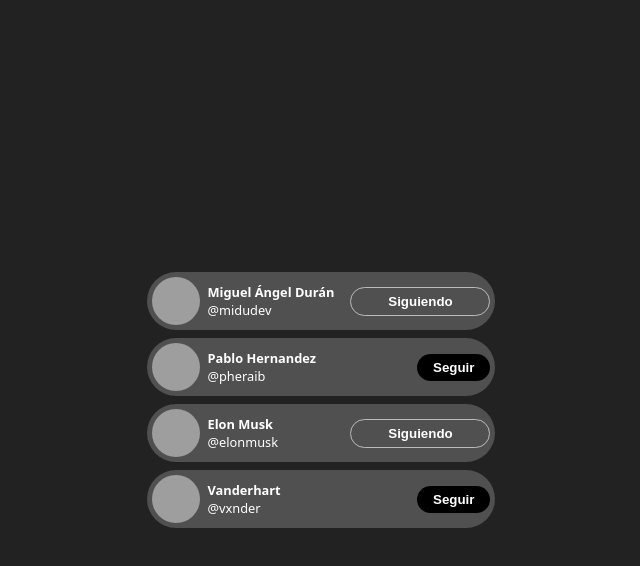
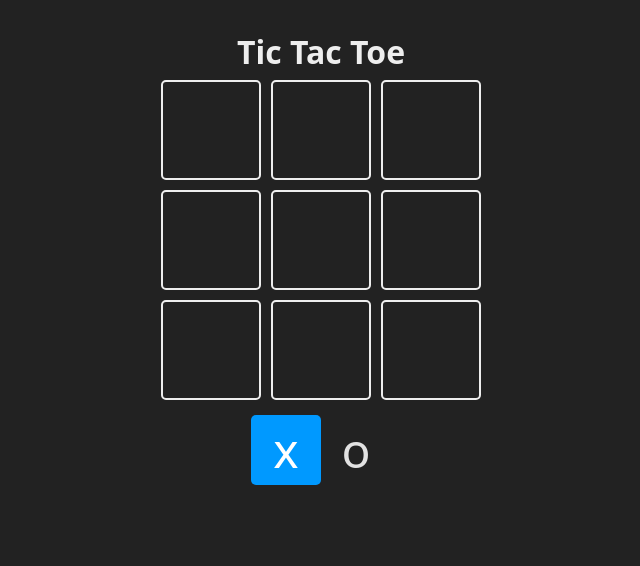
Before and after one commit to Rezi-Sirbiladze/react, a React (Vite) app in the folder projects/vite-project/: page / in a window 1280 px wide. Shown: the top 566 px of the page, without its empty margins (319-959 px from the left). Built offline with nearby package versions, Linux system fonts and the light colour scheme; grey boxes are pictures that could not be loaded.

Commit message:
ADD TicTacToe table logic

```diff
--- /dev/null
+++ b/projects/vite-project/src/css/App_TicTacToe.css
@@ -0,0 +1,131 @@
+:root {
+    font-family: system-ui, -apple-system, BlinkMacSystemFont, 'Segoe UI', Roboto, Oxygen, Ubuntu, Cantarell, 'Open Sans', 'Helvetica Neue', sans-serif;
+    font-size: 16px;
+    line-height: 24px;
+    font-weight: 400;
+
+    color-scheme: light dark;
+    color: rgba(255, 255, 255, 0.87);
+    background-color: #242424;
+
+    font-synthesis: none;
+    text-rendering: optimizeLegibility;
+    -webkit-font-smoothing: antialiased;
+    -moz-osx-font-smoothing: grayscale;
+    -webkit-text-size-adjust: 100%;
+}
+
+body {
+    margin: 0;
+    display: flex;
+    justify-content: center;
+    min-width: 320px;
+    min-height: 100vh;
+}
+
+* {
+    padding: 0;
+    margin: 0;
+    box-sizing: border-box;
+}
+
+.board {
+    width: fit-content;
+    margin: 40px auto;
+    text-align: center;
+}
+
+.board h1 {
+    color: #eee;
+    margin-bottom: 16px;
+}
+
+.board button {
+    padding: 8px 12px;
+    margin: 25px;
+    background: transparent;
+    border: 2px solid #eee;
+    color: #eee;
+    width: 100px;
+    border-radius: 5px;
+    transition: 0.2s;
+    font-weight: bold;
+    cursor: pointer;
+}
+
+.board button:hover {
+    background: #eee;
+    color: #222;
+}
+
+.board .game {
+    display: grid;
+    grid-template-columns: repeat(3, 1fr);
+    gap: 10px;
+}
+
+.turn {
+    display: flex;
+    justify-content: center;
+    margin: 15px auto;
+    width: fit-content;
+    position: relative;
+    border-radius: 10px;
+}
+
+.turn .square,
+.winner .square {
+    width: 70px;
+    height: 70px;
+    pointer-events: none;
+    border-color: transparent;
+}
+
+.square.is-selected {
+    color: #fff;
+    background: #09f;
+}
+
+.winner {
+    position: absolute;
+    width: 100vw;
+    height: 100vh;
+    top: 0;
+    left: 0;
+    display: grid;
+    place-items: center;
+    background-color: rgba(0, 0, 0, 0.7);
+}
+
+.winner .text {
+    background: #111;
+    height: 300px;
+    width: 320px;
+    border: 2px solid #eee;
+    border-radius: 10px;
+    display: flex;
+    flex-direction: column;
+    justify-content: center;
+    align-items: center;
+    gap: 20px;
+}
+
+.winner .win {
+    margin: 0 auto;
+    width: fit-content;
+    border: 2px solid #eee;
+    border-radius: 10px;
+    display: flex;
+    gap: 15px;
+}
+
+.square {
+    width: 100px;
+    height: 100px;
+    border: 2px solid #eee;
+    border-radius: 5px;
+    display: grid;
+    place-items: center;
+    cursor: pointer;
+    font-size: 48px;
+}
--- /dev/null
+++ b/projects/vite-project/src/js/App_TicTacToe.jsx
@@ -0,0 +1,73 @@
+import { useState } from "react"
+
+const TURNS = {
+    X: 'x',
+    O: 'o'
+}
+
+
+
+const Square = ({ children, isSelected, updateBoard, index }) => {
+    const className = `square ${isSelected ? 'is-selected' : ''}`
+
+    const handleClick = () => {
+        updateBoard(index)
+    }
+
+    return (
+        <div
+            onClick={handleClick}
+            className={className}
+        >
+            {children}
+        </div>
+    )
+}
+
+export function App_TicTacToe() {
+    const [board, setBoard] = useState(Array(9).fill(null))
+    const [turn, setTurn] = useState(TURNS.X)
+
+    const updateBoard = (index) => {
+        const newBoard = [...board]
+        newBoard[index] = turn
+        setBoard(newBoard)
+
+        const newTurn = turn === TURNS.X ? TURNS.O : TURNS.X
+        setTurn(newTurn)
+    }
+
+    return (
+        <main className="board">
+            <h1>Tic Tac Toe</h1>
+            <section className="game">
+                {
+                    board.map((_, index) => {
+                        return (
+                            <Square
+                                key={index}
+                                index={index}
+                                updateBoard={updateBoard}
+                            >
+                                {board[index]}
+                            </Square>
+                        )
+                    })
+                }
+            </section>
+            <section className="turn">
+                <Square
+                    isSelected={turn === TURNS.X}
+                >
+                    {TURNS.X}
+                </Square>
+
+                <Square
+                    isSelected={turn === TURNS.O}
+                >
+                    {TURNS.O}
+                </Square>
+            </section>
+        </main>
+    )
+}
--- a/projects/vite-project/src/main.jsx
+++ b/projects/vite-project/src/main.jsx
@@ -1,10 +1,11 @@
 import React from 'react'
 import ReactDOM from 'react-dom/client'
-import { App_TwitterFollowCard } from './js/App_TwitterFollowCard.jsx'
+import { App_TicTacToe } from './js/App_TicTacToe.jsx'
 import './css/index.css'
+import './css/App_TicTacToe.css'
 
 const root = ReactDOM.createRoot(document.getElementById('root')).render(
   <React.StrictMode>
-    <App_TwitterFollowCard />
+    <App_TicTacToe />
   </React.StrictMode>,
 )
```
